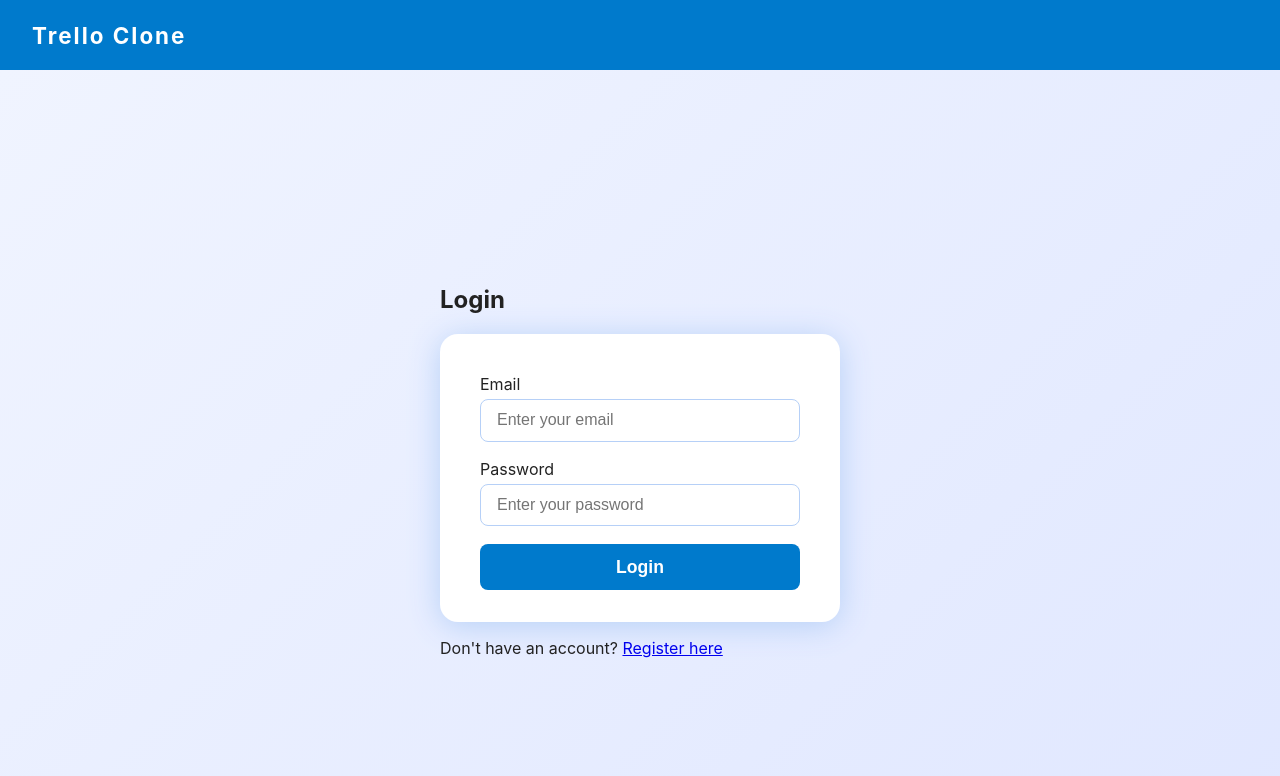
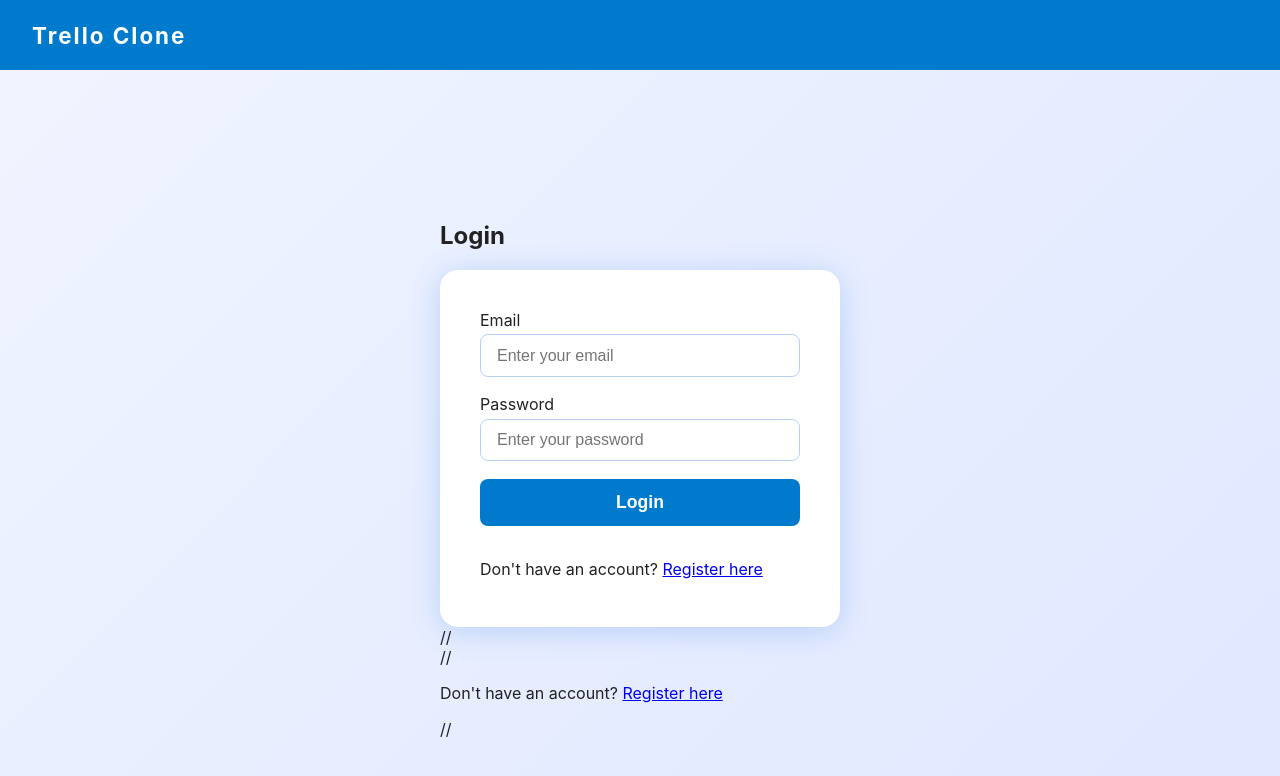
Before and after one commit to aryan10092/Trello-clone, a React (Create React App) app in the folder frontend/: page /login in a window 1280 px wide. Shown: the top 776 px of the page. Built offline with nearby package versions, Linux system fonts and the light colour scheme; no server answers.

Commit message:
Update Login.js

```diff
--- a/frontend/src/pages/Login.js
+++ b/frontend/src/pages/Login.js
@@ -76,11 +76,15 @@ const Login = () => {
           >
             {loading ? 'Logging in...' : 'Login'}
           </button>
+
+         <div className="auth-links">
+          <p>Don't have an account? <Link to="/register">Register here</Link></p>
+        </div>
         </form>
 
-        <div className="auth-links">
-          <p>Don't have an account? <Link to="/register">Register here</Link></p>
-        </div>
+        // <div className="auth-links">
+        //   <p>Don't have an account? <Link to="/register">Register here</Link></p>
+        // </div>
       </div>
     </div>
   );
```
